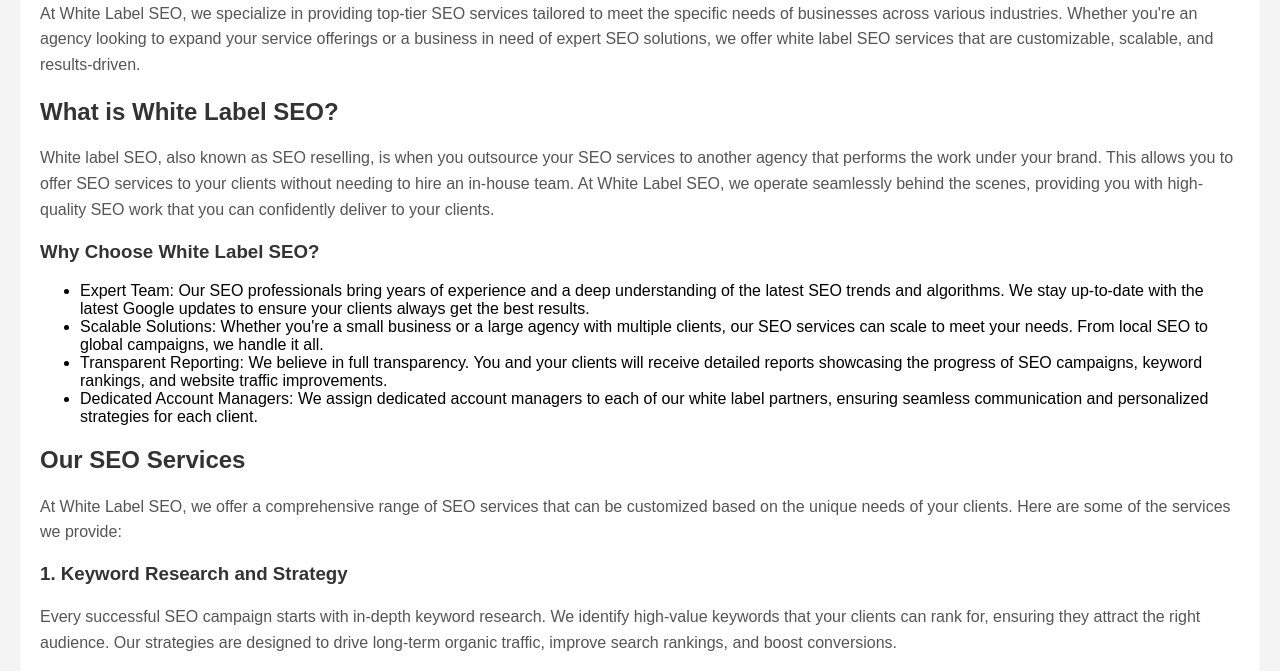
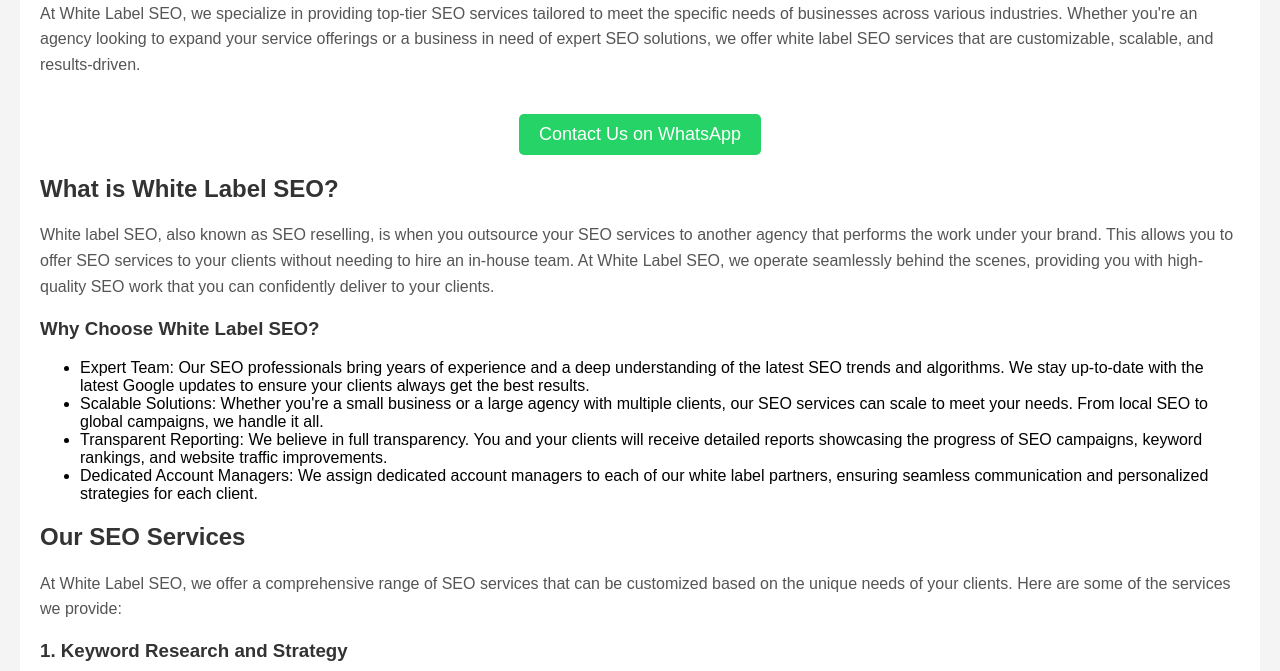
Before and after one commit to analysiswebsite/White-Label-SEO, a plain HTML site: page index.html in a window 1280 px wide. Shown: the part 99-770 px from the top of the page. Drawn offline with Linux system fonts and the light colour scheme.

Commit message:
Update index.html

```diff
--- a/index.html
+++ b/index.html
@@ -73,6 +73,10 @@
     <h1>Welcome to White Label SEO: Your Partner in SEO Excellence</h1>
     <p>At White Label SEO, we specialize in providing top-tier SEO services tailored to meet the specific needs of businesses across various industries. Whether you're an agency looking to expand your service offerings or a business in need of expert SEO solutions, we offer white label SEO services that are customizable, scalable, and results-driven.</p>
 
+<div style="text-align: center;">
+    <a href="https://wa.me/9315560083" class="cta-btn">Contact Us on WhatsApp</a>
+</div>
+
     <h2>What is White Label SEO?</h2>
     <p>White label SEO, also known as SEO reselling, is when you outsource your SEO services to another agency that performs the work under your brand. This allows you to offer SEO services to your clients without needing to hire an in-house team. At White Label SEO, we operate seamlessly behind the scenes, providing you with high-quality SEO work that you can confidently deliver to your clients.</p>
 
```
